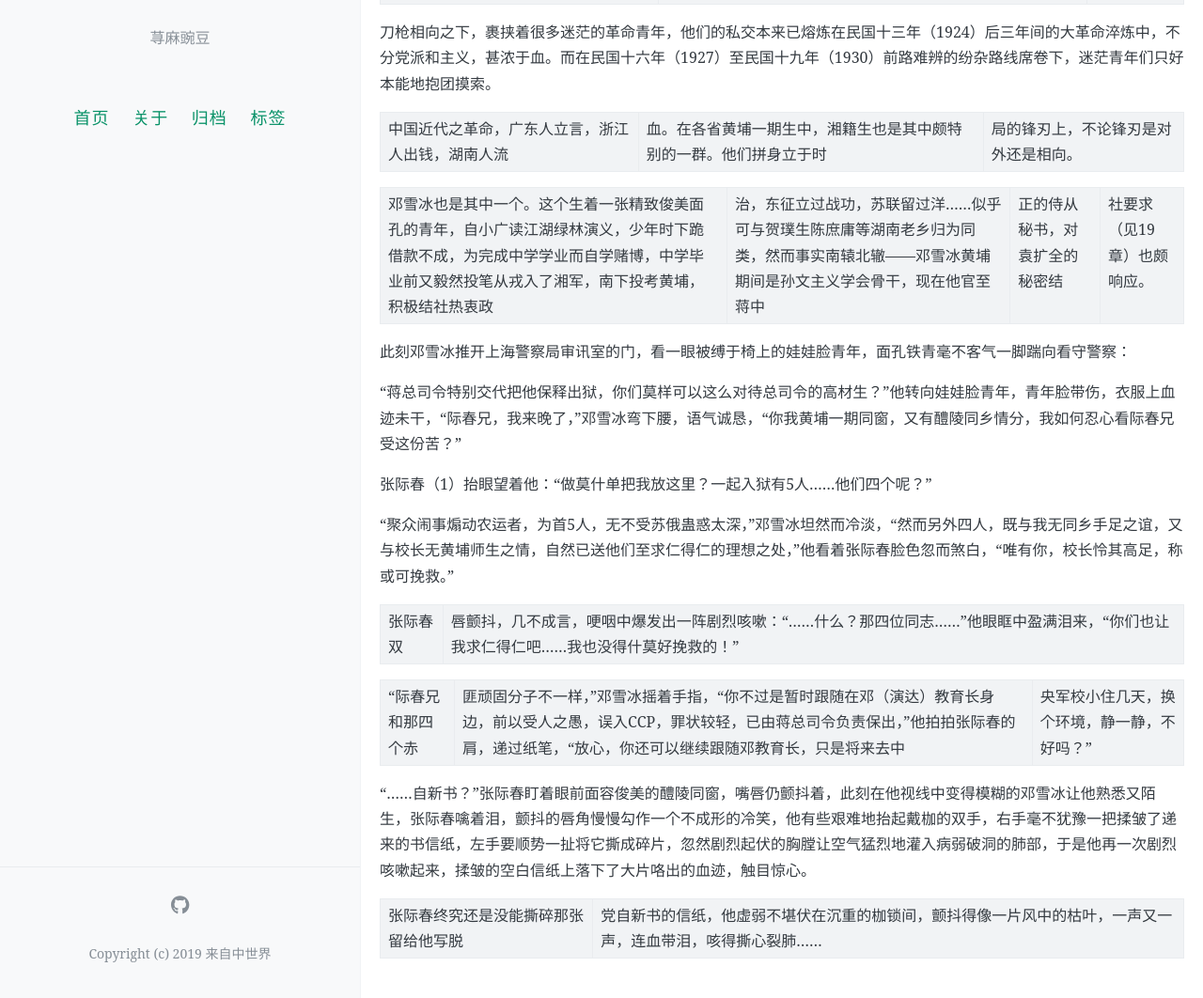
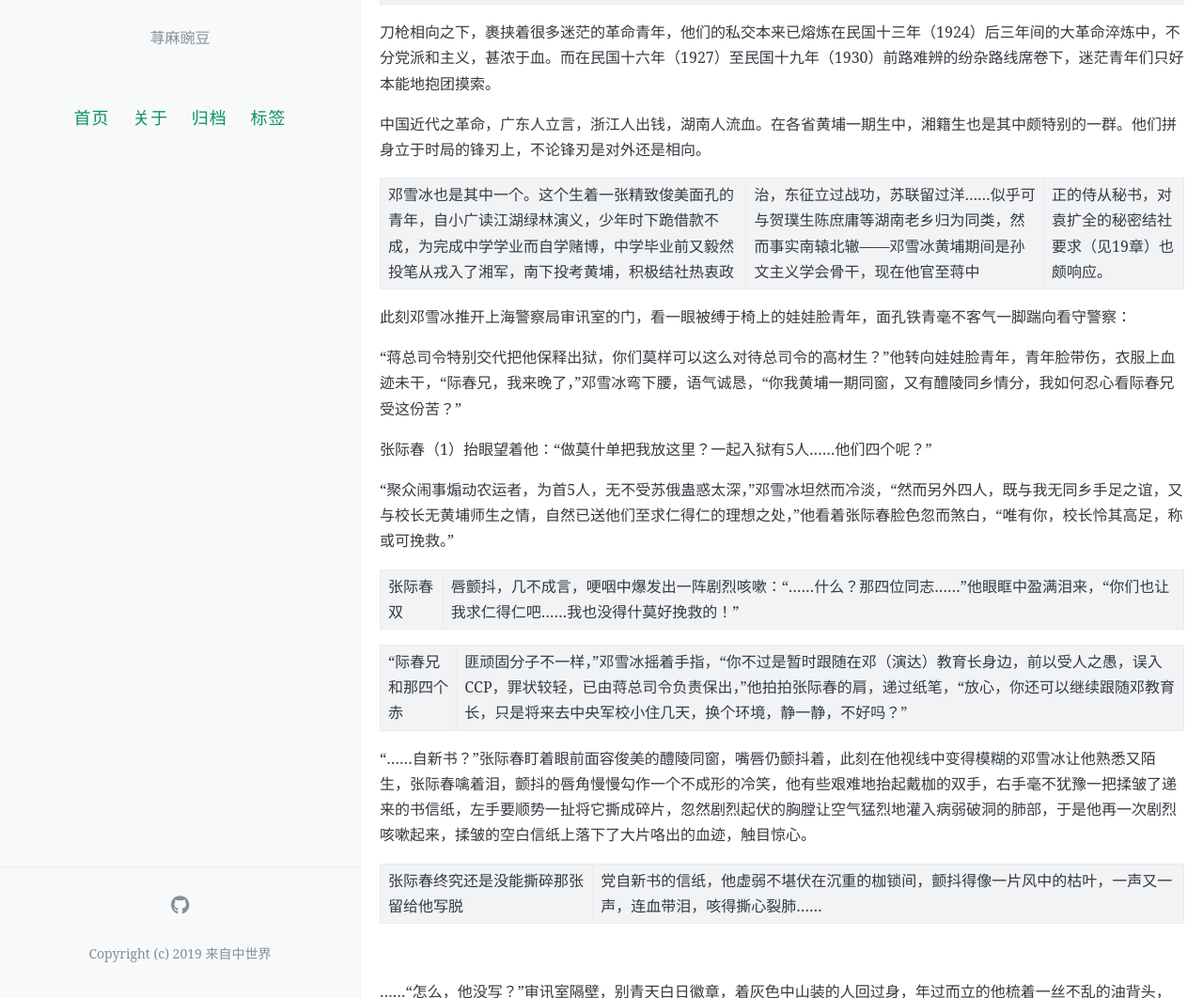
Before and after one commit to qianmawandou/frozenground06, a Jekyll site: the page built from _posts/2022-05-07-chapter23.md, in a window 1280 px wide and 1400 px high. Shown: the part 338-1400 px from the top of the window at 94% size. Built offline with Jekyll 4.4.1, drawn with Linux system fonts in a browser that asks for light colours; comment, search, counter and statistics services are not loaded; some of the changed text lies outside the part shown.

```diff
--- a/_posts/2022-05-07-chapter23.md
+++ b/_posts/2022-05-07-chapter23.md
@@ -1,27 +1,24 @@
 ---
-
 layout: post
 title: 从军始于1924（卷二；23排他）
 date: 2022-05-07
 Author: 荨麻豌豆
 tags: [sample, document]
 comments: true
-
 ---
-
 卷二、长歌垂泪雪满弓
 
 贰拾叁、排他
 
 （本章于2018年3月发表于某写作平台）
 
-初入二十世纪三十年代的中华大地，信仰的决裂打破了大|革命时期其实脆弱的思想基础，如同一幅构图未完颜料未干的画作被粗暴打落了画架，各色|思想沉浮混杂。
+初入二十世纪三十年代的中华大地，信仰的决裂打破了大革命时期其实脆弱的思想基础，如同一幅构图未完颜料未干的画作被粗暴打落了画架，各色|思想沉浮混杂。
 
 刀枪相向之下，裹挟着很多迷茫的革命青年，他们的私交本来已熔炼在民国十三年（1924）后三年间的大革命淬炼中，不分党派和主义，甚浓于血。而在民国十六年（1927）至民国十九年（1930）前路难辨的纷杂路线席卷下，迷茫青年们只好本能地抱团摸索。
 
-中国近代之革命，广东人立言，浙江人出钱，湖南人流|血。在各省黄埔一期生中，湘籍生也是其中颇特别的一群。他们拼身立于时|局的锋刃上，不论锋刃是对外还是相向。
+中国近代之革命，广东人立言，浙江人出钱，湖南人流血。在各省黄埔一期生中，湘籍生也是其中颇特别的一群。他们拼身立于时局的锋刃上，不论锋刃是对外还是相向。
 
-邓雪冰也是其中一个。这个生着一张精致俊美面孔的青年，自小广读江湖绿林演义，少年时下跪借款不成，为完成中学学业而自学赌博，中学毕业前又毅然投笔从戎入了湘军，南下投考黄埔，积极结社热衷政|治，东征立过战功，苏联留过洋……似乎可与贺璞生陈庶庸等湖南老乡归为同类，然而事实南辕北辙——邓雪冰黄埔期间是孙文主义学会骨干，现在他官至蒋中|正的侍从秘书，对袁扩全的秘密结|社要求（见19章）也颇响应。
+邓雪冰也是其中一个。这个生着一张精致俊美面孔的青年，自小广读江湖绿林演义，少年时下跪借款不成，为完成中学学业而自学赌博，中学毕业前又毅然投笔从戎入了湘军，南下投考黄埔，积极结社热衷政|治，东征立过战功，苏联留过洋……似乎可与贺璞生陈庶庸等湖南老乡归为同类，然而事实南辕北辙——邓雪冰黄埔期间是孙文主义学会骨干，现在他官至蒋中|正的侍从秘书，对袁扩全的秘密结社要求（见19章）也颇响应。
 
 此刻邓雪冰推开上海警察局审讯室的门，看一眼被缚于椅上的娃娃脸青年，面孔铁青毫不客气一脚踹向看守警察：
 
@@ -33,7 +30,7 @@ comments: true
 
 张际春双|唇颤抖，几不成言，哽咽中爆发出一阵剧烈咳嗽：“……什么？那四位同志……”他眼眶中盈满泪来，“你们也让我求仁得仁吧……我也没得什莫好挽救的！”
 
-“际春兄和那四个赤|匪顽固分子不一样，”邓雪冰摇着手指，“你不过是暂时跟随在邓（演达）教育长身边，前以受人之愚，误入CCP，罪状较轻，已由蒋总司令负责保出，”他拍拍张际春的肩，递过纸笔，“放心，你还可以继续跟随邓教育长，只是将来去中|央军校小住几天，换个环境，静一静，不好吗？”
+“际春兄和那四个赤|匪顽固分子不一样，”邓雪冰摇着手指，“你不过是暂时跟随在邓（演达）教育长身边，前以受人之愚，误入CCP，罪状较轻，已由蒋总司令负责保出，”他拍拍张际春的肩，递过纸笔，“放心，你还可以继续跟随邓教育长，只是将来去中央军校小住几天，换个环境，静一静，不好吗？”
 
 “……自新书？”张际春盯着眼前面容俊美的醴陵同窗，嘴唇仍颤抖着，此刻在他视线中变得模糊的邓雪冰让他熟悉又陌生，张际春噙着泪，颤抖的唇角慢慢勾作一个不成形的冷笑，他有些艰难地抬起戴枷的双手，右手毫不犹豫一把揉皱了递来的书信纸，左手要顺势一扯将它撕成碎片，忽然剧烈起伏的胸膛让空气猛烈地灌入病弱破洞的肺部，于是他再一次剧烈咳嗽起来，揉皱的空白信纸上落下了大片咯出的血迹，触目惊心。
 
```
